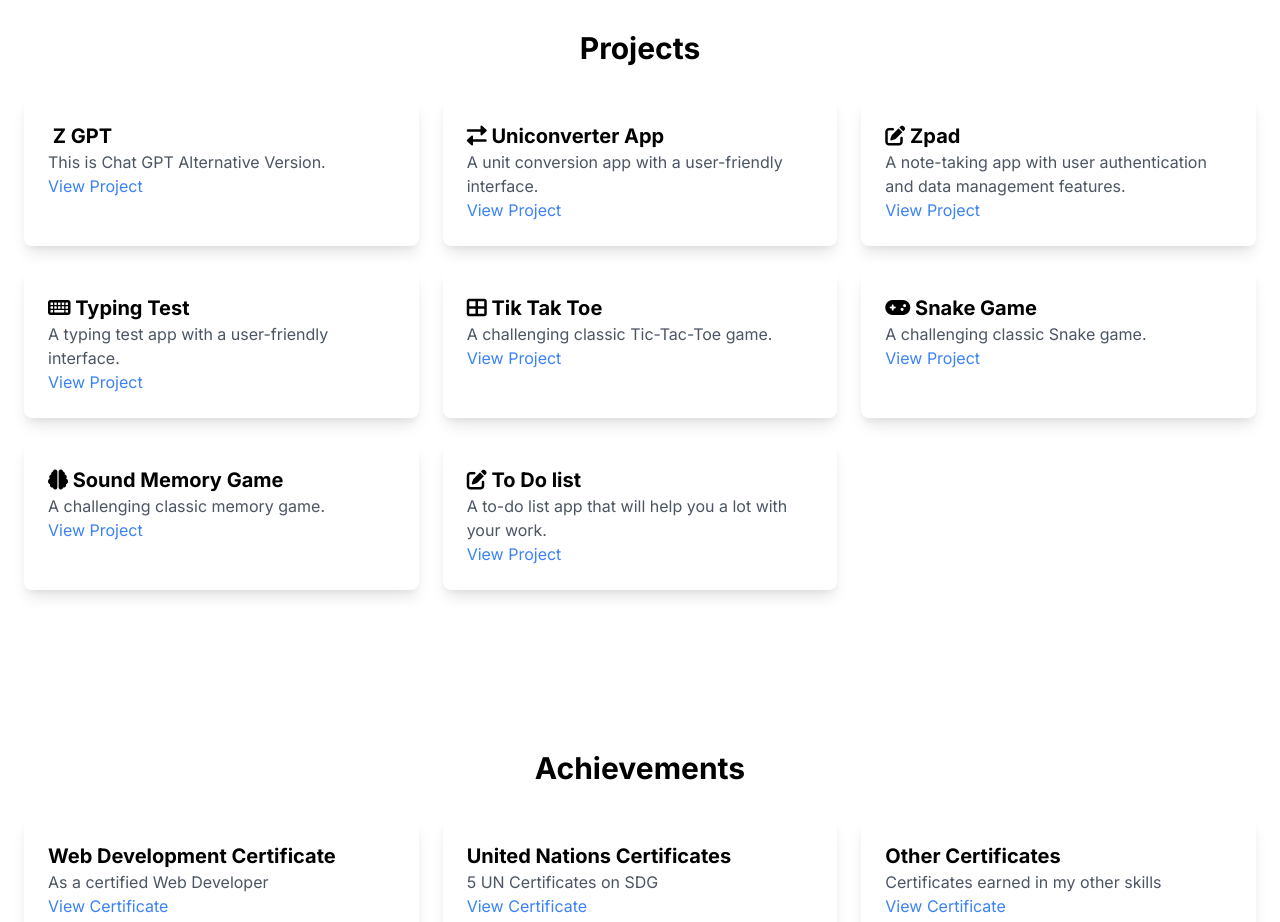
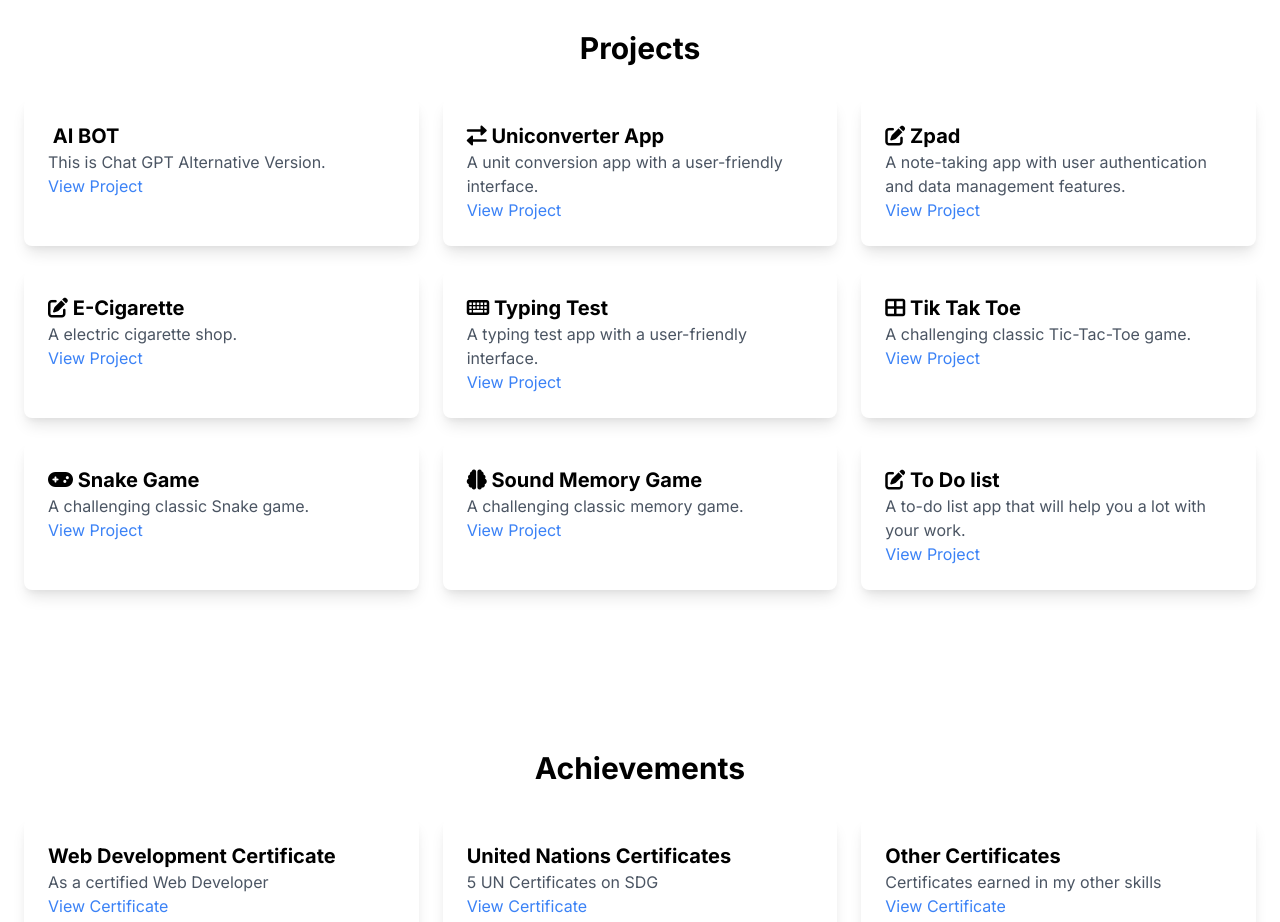
Before and after one commit to RidoanDev/Md-Ridoan-Mahmud-Zisan, a plain HTML site: page index.html in a window 1280 px wide. Shown: the part 900-1822 px from the top of the page. Drawn offline with nearby package versions, Linux system fonts and the light colour scheme; some icons are missing.

Commit message:
Update index.html

```diff
--- a/index.html
+++ b/index.html
@@ -154,9 +154,9 @@
             <h2 class="text-3xl font-bold text-center mb-8">Projects</h2>
             <div class="grid grid-cols-1 md:grid-cols-2 lg:grid-cols-3 gap-6">
                 <div class="project bg-white dark:bg-gray-800 p-6 rounded-lg shadow-lg hover-scale">
-                    <h3 class="text-xl font-bold"><i class="fas fa-robo"></i> Z GPT</h3>
+                    <h3 class="text-xl font-bold"><i class="fas fa-robo"></i> AI BOT</h3>
                     <p class="text-gray-600 dark:text-gray-300">This is Chat GPT Alternative Version.</p>
-                    <a href="https://ridoandev.github.io/Z-GPT/" target="_blank" class="text-blue-500 hover:text-blue-700">View Project</a>
+                    <a href="https://ridoandev.github.io/AI-BOT/" target="_blank" class="text-blue-500 hover:text-blue-700">View Project</a>
                 </div>
                 <div class="project bg-white dark:bg-gray-800 p-6 rounded-lg shadow-lg hover-scale">
                     <h3 class="text-xl font-bold"><i class="fas fa-exchange-alt"></i> Uniconverter App</h3>
@@ -167,6 +167,11 @@
                     <h3 class="text-xl font-bold"><i class="fas fa-edit"></i> Zpad</h3>
                     <p class="text-gray-600 dark:text-gray-300">A note-taking app with user authentication and data management features.</p>
                     <a href="https://ridoandev.github.io/zpad/" target="_blank" class="text-blue-500 hover:text-blue-700">View Project</a>
+                </div>
+                <div class="project bg-white dark:bg-gray-800 p-6 rounded-lg shadow-lg hover-scale">
+                    <h3 class="text-xl font-bold"><i class="fas fa-edit"></i> E-Cigarette</h3>
+                    <p class="text-gray-600 dark:text-gray-300">A electric cigarette shop.</p>
+                    <a href="https://ridoandev.github.io/To-Do-List/" target="_blank" class="text-blue-500 hover:text-blue-700">View Project</a>
                 </div>
                           <div class="project bg-white dark:bg-gray-800 p-6 rounded-lg shadow-lg hover-scale">
                     <h3 class="text-xl font-bold"><i class="fas fa-keyboard"></i> Typing Test</h3>
```
